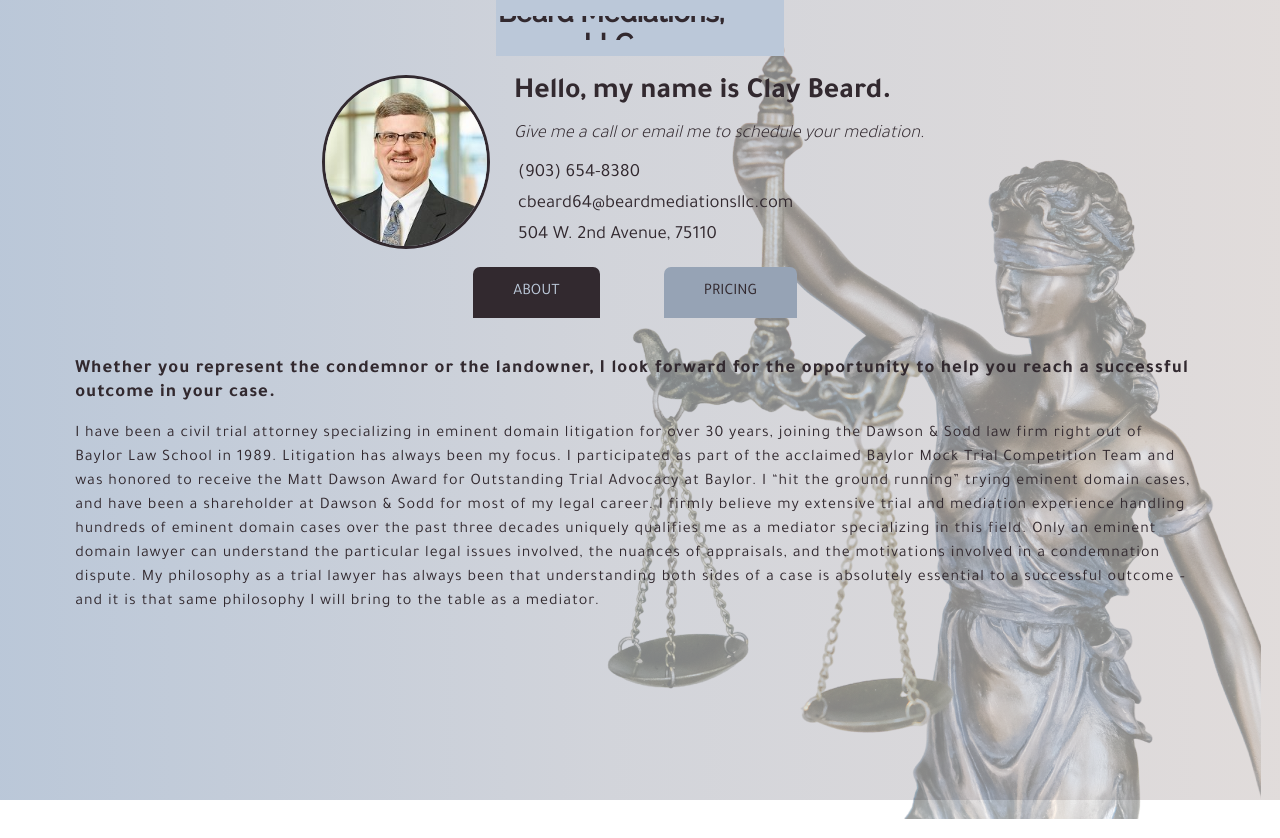
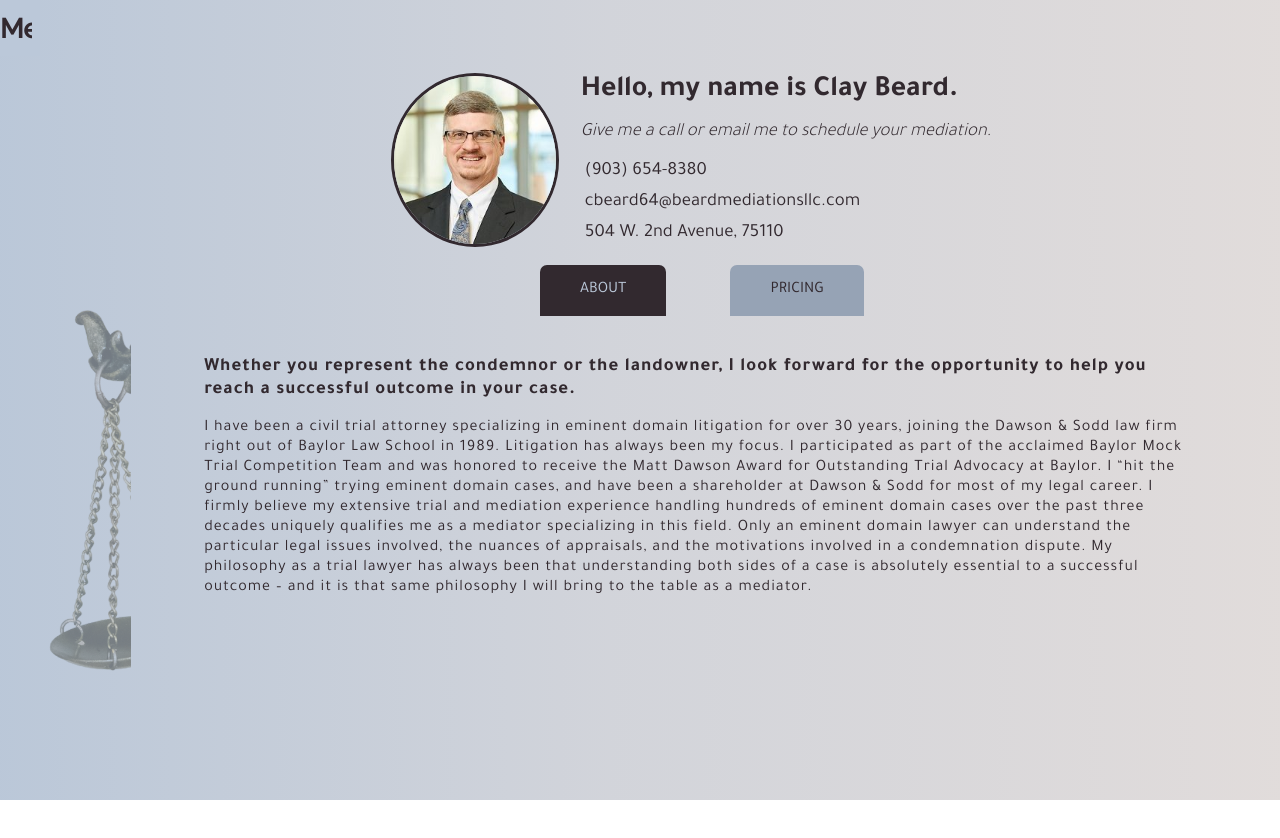
Before and after one commit to h-elliot/beard-mediations, a React (Create React App) app: page / in a window 1280 px wide. After the commit the page ends 800 px from the top, so only its background shows below. Built offline with nearby package versions, Linux system fonts and the light colour scheme.

Commit message:
before switching display to grid

```diff
--- a/src/App.css
+++ b/src/App.css
@@ -52,7 +52,7 @@ main {
 
 .Main-container {
   display: flex;
-  flex-flow: row nowrap;
+  flex-flow: row;
   justify-content: space-evenly;
 
   z-index: 1;
@@ -60,8 +60,6 @@ main {
 
 .Navbar-wrapper {
   z-index: 100;
-    position: absolute;
-    top: 0;
 }
 
 .Hero-Img {
--- a/src/styles/About.css
+++ b/src/styles/About.css
@@ -5,7 +5,6 @@
 	/* font-size: calc(9pt + 1vmin); */
 
 	letter-spacing: 1px;
-	line-height: 3vmin;
 }
 
 .About-title {
@@ -16,7 +15,7 @@
 .About-p {
 	height: 40vh;
 	overflow-y: scroll !important;
-
+	line-height: 2.5vmin;
 
 }
 
--- a/src/styles/HeroImg.css
+++ b/src/styles/HeroImg.css
@@ -6,8 +6,8 @@
 	background-repeat: no-repeat;
 	background-size: cover;
 
-	position: absolute;
-	right: 0%;
+	/* position: absolute;
+	right: 0%; */
 	padding: 1.5%;
 
 	z-index: 0;
```
